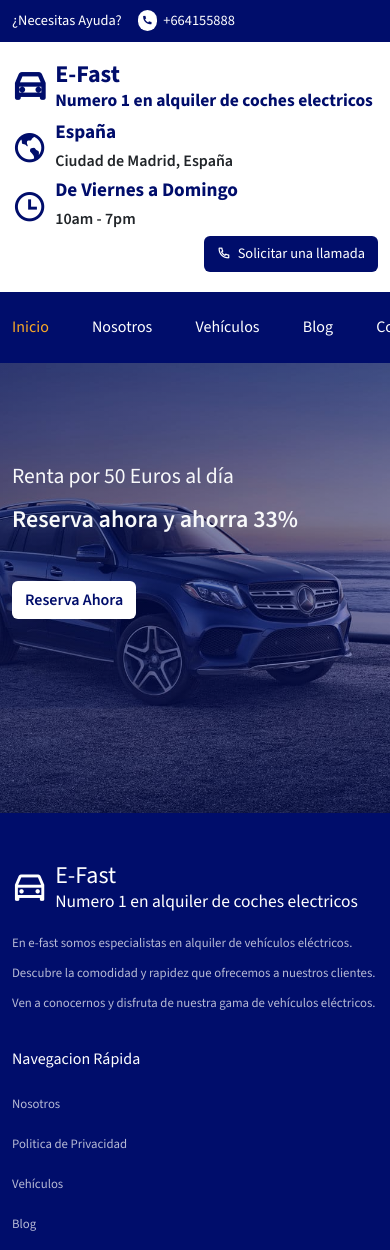
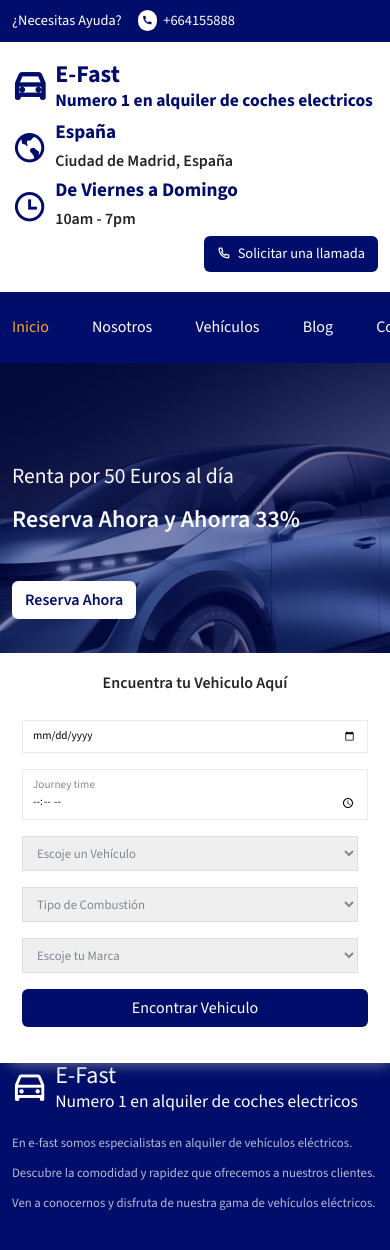
Before and after one commit to agt1984/Car-Rental-Website, a React (Create React App) app: page /home in a window 390 px wide. Shown: the top 1250 px of the page. Built offline with nearby package versions, Linux system fonts and the light colour scheme.

Commit message:
Form updated with car brands

```diff
--- /dev/null
+++ b/src/components/UI/FindCarForm.jsx
@@ -0,0 +1,65 @@
+import React from "react";
+import "../../styles/find-car-form.css";
+import "../../styles/find-car-form.css";
+
+import { Form, FormGroup } from "reactstrap";
+
+//Atento con esto, lo mas probable es que haya que reformular este formulario
+const FindCarForm = () => {
+  return (
+    <Form className="form">
+      <div className=" d-flex align-items-center justify-content-between flex-wrap">
+
+        <FormGroup className="form__group">
+          <input type="date" placeholder="Journey date" required />
+        </FormGroup>
+
+        <FormGroup className="form__group">
+          <input
+            className="journey__time"
+            type="time"
+            placeholder="Journey time"
+            required
+          />
+        </FormGroup>
+
+        <FormGroup className="select__group">
+          <select>
+            <option value="">Escoje un Vehículo</option>
+            <option value="Coche">Coche</option>
+            <option value="Moto">Moto</option>
+            <option value="Elefante">Elefante</option>
+          </select>
+        </FormGroup>
+
+        <FormGroup className="select__group">
+          <select>
+            <option value="">Tipo de Combustión</option>
+            <option value="Electrico">100% Electrico</option>
+            <option value="HíbridoEnchufable">Híbrido Enchufable</option>
+            <option value="HíbridoPuro">Híbrido Puro</option>
+            <option value="HíbridoNoEnchufable">Híbrido no Enchufable</option>
+            <option value="HíbridoNoEnchufable">Híbrido Ligero</option>
+          </select>
+        </FormGroup>
+
+        <FormGroup className="select__group">
+          <select>
+            <option value="">Escoje tu Marca</option>
+            <option value="BMW">BMW</option>
+            <option value="Tesla">Tesla</option>
+            <option value="HíbridoPuro">Toyota</option>
+            <option value="HíbridoNoEnchufable">Mazda</option>
+            <option value="HíbridoNoEnchufable">Nissan</option>
+          </select>
+        </FormGroup>
+
+        <FormGroup className="form__group">
+          <button className="btn find__car-btn">Encontrar Vehiculo</button>
+        </FormGroup>
+      </div>
+    </Form>
+  );
+};
+
+export default FindCarForm;
--- a/src/components/UI/HeroSlider.jsx
+++ b/src/components/UI/HeroSlider.jsx
@@ -6,6 +6,7 @@
 
 import "../../styles/hero-slider.css";
 
+//caracteristicas del slider
 const HeroSlider = () => {
   const settings = {
     fade: true,
@@ -23,7 +24,7 @@
         <Container>
           <div className="slider__content ">
             <h4 className="text-light mb-3">Renta por 50 Euros al día</h4>
-            <h1 className="text-light mb-4">Reserva ahora y ahorra 33%</h1>
+            <h1 className="text-light mb-4">Reserva Ahora y Ahorra 33%</h1>
 
             <button className="btn reserve__btn mt-4">
               <Link to="/cars">Reserva Ahora</Link>
@@ -36,7 +37,7 @@
         <Container>
           <div className="slider__content ">
             <h4 className="text-light mb-3">Renta por 50 Euros al día</h4>
-            <h1 className="text-light mb-4">Reserva ahora y ahorra 33%</h1>
+            <h1 className="text-light mb-4">Reserva Ahora y Ahorra 33%</h1>
 
             <button className="btn reserve__btn mt-4">
               <Link to="/cars">Reserva Ahora</Link>
@@ -49,7 +50,7 @@
         <Container>
           <div className="slider__content ">
             <h4 className="text-light mb-3">Renta por 50 Euros al día</h4>
-            <h1 className="text-light mb-4">Reserva ahora y ahorra 33%</h1>
+            <h1 className="text-light mb-4">Reserva Ahora y Ahorra 33%</h1>
 
             <button className="btn reserve__btn mt-4">
               <Link to="/cars">Reserva Ahora</Link>
--- a/src/pages/Home.jsx
+++ b/src/pages/Home.jsx
@@ -2,6 +2,9 @@
 
 import HeroSlider from "../components/UI/HeroSlider";
 import Helmet from "../components/Helmet/Helmet";
+
+import { Container, Row, Col } from "reactstrap";
+import FindCarForm from "../components/UI/FindCarForm";
 
 const Home = () => {
   return (
@@ -9,6 +12,22 @@
       {/* ============= hero section =========== */}
       <section className="p-0 hero__slider-section">
         <HeroSlider />
+
+        <div className="hero__form">
+          <Container>
+            <Row className="form__row">
+              <Col lg="4" md="4">
+                <div className="find__cars-left">
+                  <h2>Encuentra tu Vehiculo Aquí</h2>
+                </div>
+              </Col>
+
+              <Col lg="8" md="8" sm="12">
+                <FindCarForm />
+              </Col>
+            </Row>
+          </Container>
+        </div>
       </section>
     </Helmet>
   );
--- /dev/null
+++ b/src/styles/find-car-form.css
@@ -0,0 +1,149 @@
+.find__cars-left {
+  background: linear-gradient(rgb(249, 168, 38, 0.9), rgb(249, 168, 38, 0.9)),
+    url("../assets/all-images/toyota-offer-2.png");
+  background-position: center;
+  background-repeat: no-repeat;
+  background-size: cover;
+  padding: 65px 35px;
+}
+
+.find__cars-left h2 {
+  font-weight: 600;
+  font-size: 2.8rem;
+}
+
+.form__group {
+  width: 30%;
+  margin-bottom: 0;
+}
+
+.form__group input {
+  border: 1px solid #7c8a972a;
+  padding: 8px 12px;
+
+  width: 100%;
+  outline: none;
+}
+.form__group input::placeholder {
+  color: #7c8a97;
+}
+
+.form {
+  background: #fff;
+  padding-top: 55px;
+  padding-bottom: 50px;
+  padding-left: 15px;
+  padding-right: 15px;
+}
+
+.select__group {
+  width: 30%;
+}
+
+.select__group select {
+  width: 100%;
+  padding: 10px 15px;
+  border: 1px solid #7c8a972a;
+  outline: none;
+  color: #7c8a97;
+}
+
+.hero__slider-section {
+  position: relative;
+  z-index: 10;
+  margin-bottom: 200px;
+}
+
+.hero__form {
+  position: absolute;
+  bottom: -150px;
+  z-index: 11;
+  width: 100%;
+}
+
+.form__row {
+  background: #fff;
+  box-shadow: 5px 5px 15px -5px #7c8a97;
+}
+
+.journey__time::before {
+  content: "Journey time";
+  margin-right: 0.8rem;
+  color: #7c8a97;
+}
+
+.find__car-btn {
+  background: #000d6b !important;
+  color: #fff !important;
+  padding: 8px 15px;
+  width: 100%;
+  border: none;
+  outline: none;
+}
+
+@media only screen and (max-width: 992px) {
+  .find__cars-left {
+    padding: 65px 22px;
+  }
+
+  .find__cars-left h2 {
+    font-size: 1.5rem;
+  }
+
+  .form {
+    padding: 30px 10px;
+  }
+
+  .form__group input,
+  .select__group select {
+    padding: 7px 10px;
+    font-size: 0.8rem;
+  }
+
+  .hero__form {
+    bottom: -100px;
+  }
+}
+
+@media only screen and (max-width: 768px) {
+  .find__cars-left {
+    padding-top: 20px;
+    padding-bottom: 0;
+    background: #fff;
+    text-align: center;
+  }
+
+  .form {
+    padding: 20px 10px;
+  }
+}
+
+@media only screen and (max-width: 576px) {
+  .form__group {
+    width: 100%;
+    margin: auto;
+    margin-bottom: 15px;
+  }
+
+  .form__group input {
+    font-size: 0.7rem !important;
+  }
+
+  .select__group {
+    width: 100%;
+    padding-right: 10px;
+    font-size: 0.7rem;
+  }
+
+  .find__car-btn {
+    font-size: 0.8rem;
+  }
+
+  .find__cars-left h2 {
+    font-size: 1rem;
+  }
+
+  .hero__form {
+    bottom: -250px;
+  }
+}
```
Also changed, not shown: src/assets/all-images/slider-img/slider-2.jpg.
